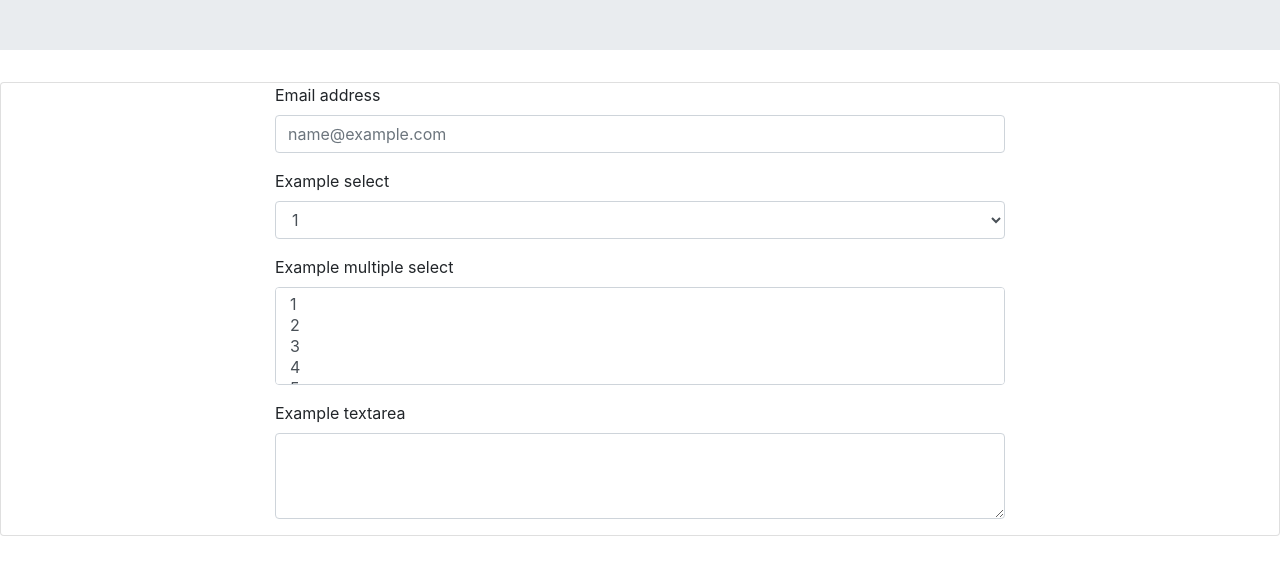
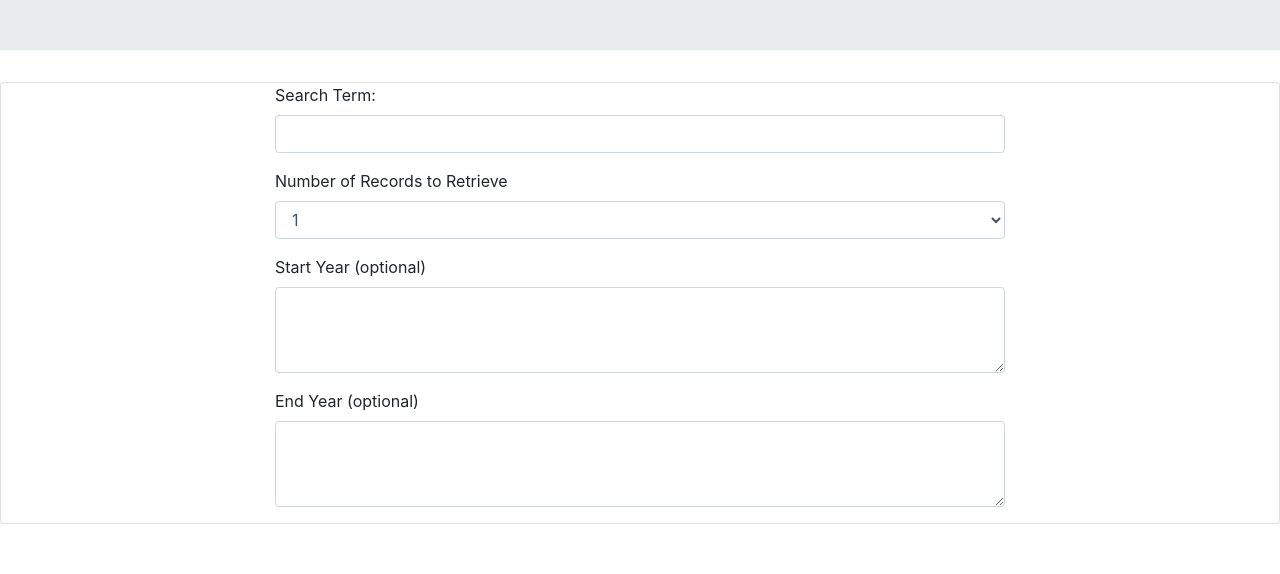
Before and after one commit to RicardoLRjr/NYT-Search_Scraper, a plain HTML site: page index.html in a window 1280 px wide. Shown: the part 134-708 px from the top of the page. Drawn offline with nearby package versions, Linux system fonts and the light colour scheme.

Commit message:
Edited the first form on the webpage

```diff
--- a/index.html
+++ b/index.html
@@ -29,11 +29,11 @@
                     <div class = "col-8">
                         <form>
                             <div class="form-group">
-                              <label for="exampleFormControlInput1">Email address</label>
-                              <input type="email" class="form-control" id="exampleFormControlInput1" placeholder="name@example.com">
+                              <label for="exampleFormControlInput1">Search Term:</label>
+                              <input type="email" class="form-control" id="exampleFormControlInput1">
                             </div>
                             <div class="form-group">
-                              <label for="exampleFormControlSelect1">Example select</label>
+                              <label for="exampleFormControlSelect1">Number of Records to Retrieve</label>
                               <select class="form-control" id="exampleFormControlSelect1">
                                 <option>1</option>
                                 <option>2</option>
@@ -43,18 +43,12 @@
                               </select>
                             </div>
                             <div class="form-group">
-                              <label for="exampleFormControlSelect2">Example multiple select</label>
-                              <select multiple class="form-control" id="exampleFormControlSelect2">
-                                <option>1</option>
-                                <option>2</option>
-                                <option>3</option>
-                                <option>4</option>
-                                <option>5</option>
-                              </select>
-                            </div>
+                                <label for="exampleFormControlTextarea1">Start Year (optional)</label>
+                                <textarea class="form-control" id="startYear" rows="3"></textarea>
+                              </div>
                             <div class="form-group">
-                              <label for="exampleFormControlTextarea1">Example textarea</label>
-                              <textarea class="form-control" id="exampleFormControlTextarea1" rows="3"></textarea>
+                              <label for="exampleFormControlTextarea1">End Year (optional)</label>
+                              <textarea class="form-control" id="endYear" rows="3"></textarea>
                             </div>
                           </form>
                     </div>
```
